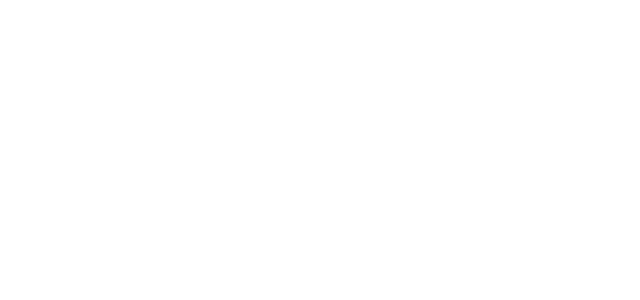
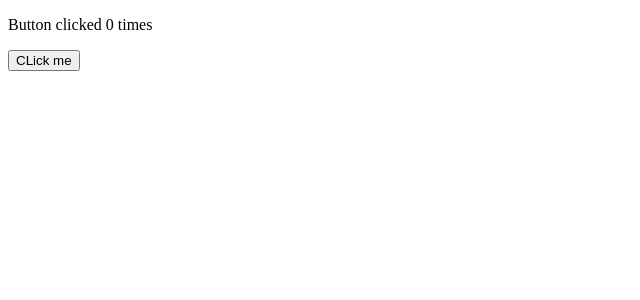
Before and after one commit to acciojob/button-counter-aftab-alam02526, a React app: page / in a window 1280 px wide. Shown: the top 300 px of the page, without its empty margins (0-640 px from the left). Built offline with nearby package versions, Linux system fonts and the light colour scheme.

Commit message:
Update App.js

```diff
--- a/src/components/App.js
+++ b/src/components/App.js
@@ -1,12 +1,12 @@
 
 import React from "react";
 import './../styles/App.css';
-import clickCounter from "../components";
+import ClickCounter from "../components";
 const App = () => {
   return (
     <div>
         {/* Do not remove the main div */}
-      <clickCounter />
+      <ClickCounter />
     </div>
   )
 }
```
